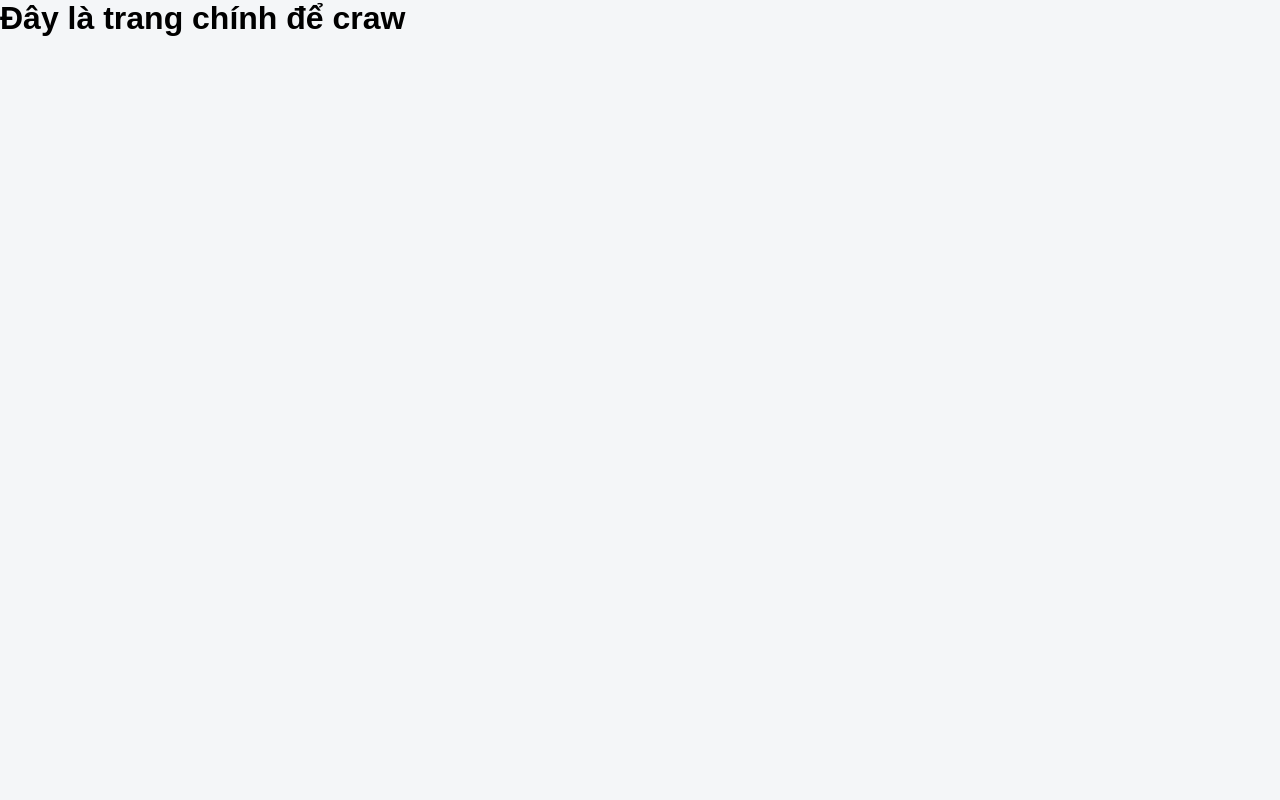
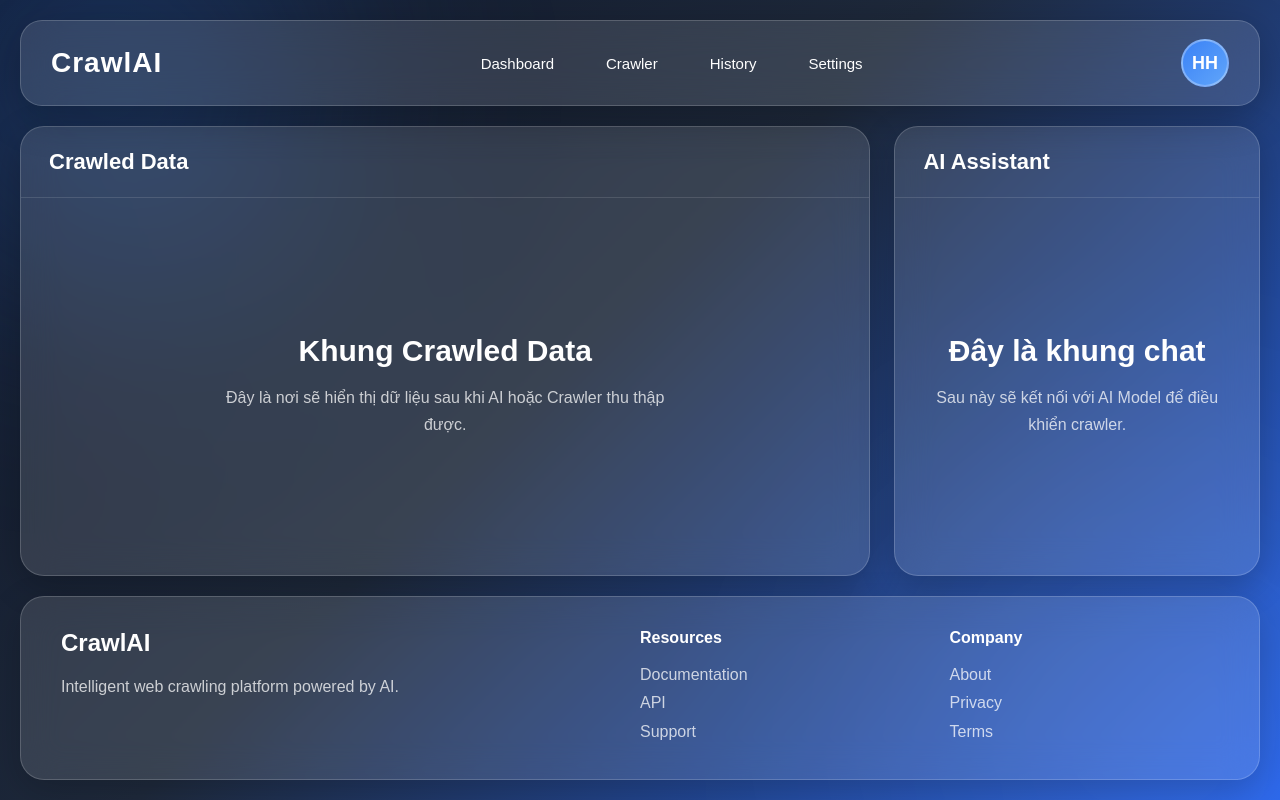
Before and after one commit to nguyenhoanghuy34/agentic-web-crawler, a React (Vite) app: page /app in a window 1280 px wide. Built offline with nearby package versions, Linux system fonts and the light colour scheme.

Commit message:
crawler prototype

```diff
--- a/src/features/crawler/layouts/CrawlerLayout.jsx
+++ b/src/features/crawler/layouts/CrawlerLayout.jsx
@@ -0,0 +1,31 @@
+import "../crawler.css";
+
+import Navbar from "../components/Navbar";
+import Footer from "../components/Footer";
+
+import DataPanel from "../components/DataPanel";
+import ChatPanel from "../components/ChatPanel";
+
+export default function CrawlerLayout() {
+    return (
+        <div className="crawler-page">
+
+            <Navbar />
+
+            <div className="crawler-layout">
+
+                <main className="crawler-main">
+
+                    <DataPanel />
+
+                    <ChatPanel />
+
+                </main>
+
+                <Footer />
+
+            </div>
+
+        </div>
+    );
+}
--- a/src/features/crawler/pages/CrawlerPage.jsx
+++ b/src/features/crawler/pages/CrawlerPage.jsx
@@ -1,7 +1,5 @@
+import CrawlerLayout from "../layouts/CrawlerLayout";
+
 export default function CrawlerPage() {
-  return (
-    <div>
-      <h1>Đây là trang chính để craw</h1>
-    </div>
-  );
+    return <CrawlerLayout />;
 }
```
